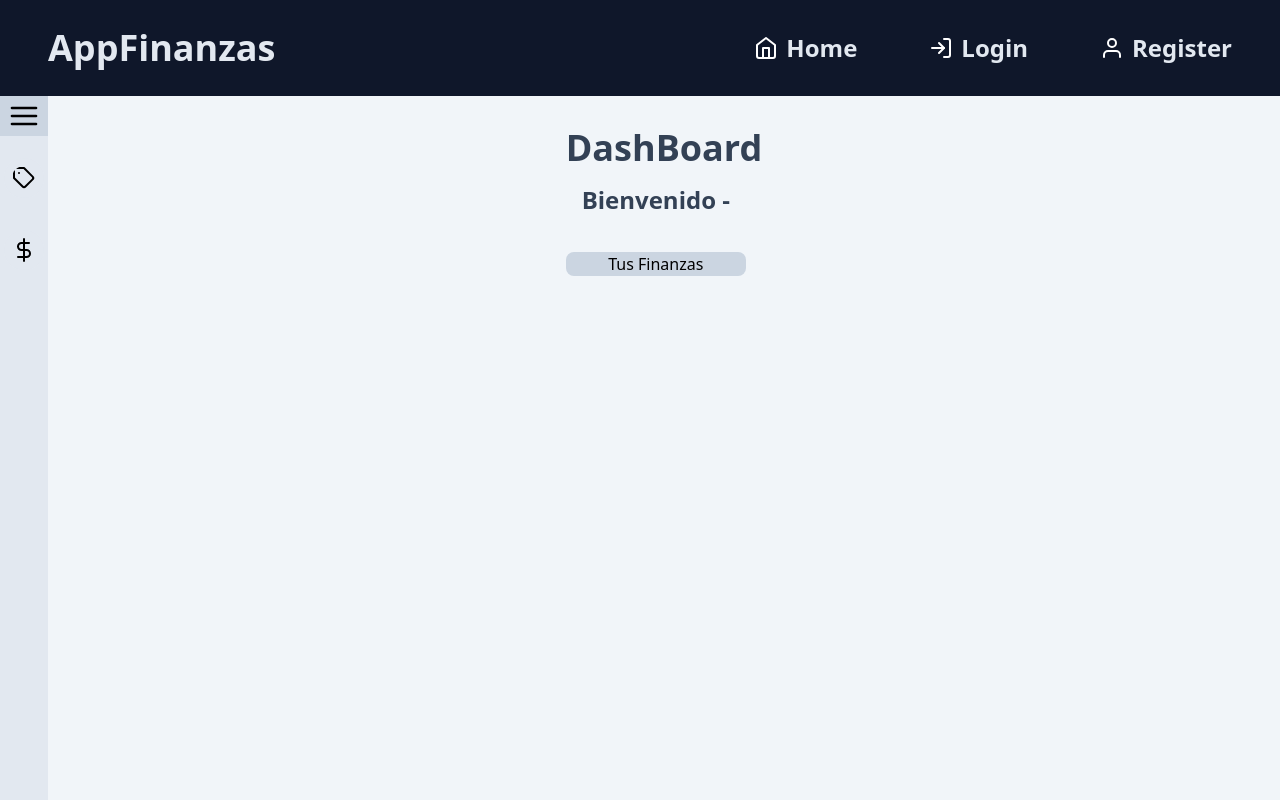
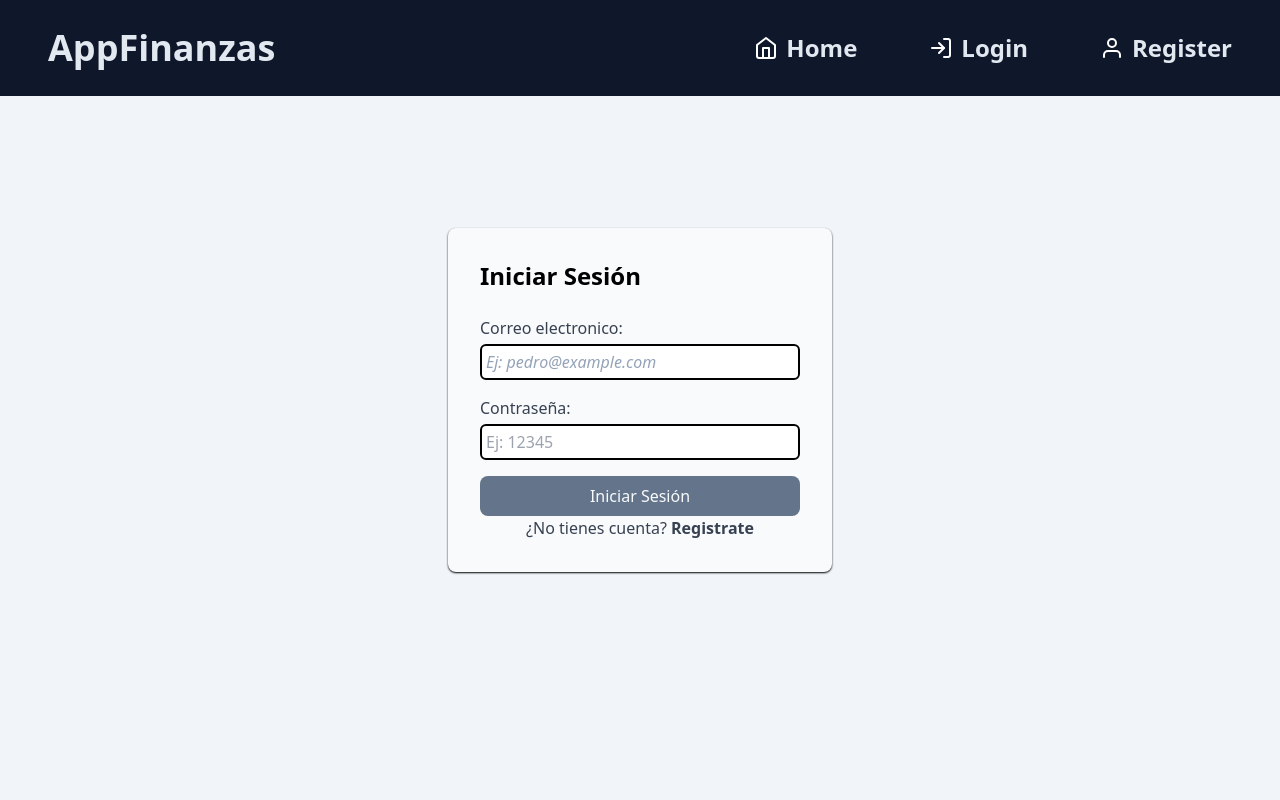
Before and after one commit to DylanSolarteR/FinanzasFront, a React (Vite) app: page /dashboard in a window 1280 px wide. Built offline with nearby package versions, Linux system fonts and the light colour scheme.

Commit message:
Global context, logica del navbar y sidebar, componetizacion dashboard

```diff
--- a/src/App.jsx
+++ b/src/App.jsx
@@ -1,30 +1,30 @@
-import React, { useState } from 'react';
-import './App.css'
-import Home from './pages/home.jsx'
-import Login from './pages/login.jsx'
-import Register from './pages/register.jsx'
-import Header from './components/header.jsx'
-import Dashboard from './pages/dashboard.jsx'
-import {Route, Routes} from 'react-router-dom'
+import { useGlobalContext } from "./context/globalContext";
+import "./App.css";
+import Home from "./pages/home.jsx";
+import Login from "./pages/login.jsx";
+import Register from "./pages/register.jsx";
+import Header from "./components/header.jsx";
+import Dashboard from "./pages/dashboard.jsx";
+import { Route, Routes } from "react-router-dom";
 
 function App() {
+  const { isLogged } = useGlobalContext();
   return (
     <>
       <div>
-        <Header/>
+        <Header />
         <Routes>
-          <Route path='/' element={<Home/>}/>
-          <Route path='/login' element={<Login/>}/>
-          <Route path='/register' element={<Register/>}/>
-          <Route path='/dashboard' element={<Dashboard/>}/>
+          <Route path="/" element={<Home />} />
+          <Route path="/login" element={<Login />} />
+          <Route path="/register" element={<Register />} />
+          <Route
+            path="/dashboard"
+            element={isLogged ? <Dashboard /> : <Login />}
+          />
         </Routes>
       </div>
-
-
     </>
   );
 }
 
-
-
 export default App;
--- a/src/components/DashLayOut.jsx
+++ b/src/components/DashLayOut.jsx
@@ -1,12 +1,10 @@
 import NavSide from "./navside";
 
-export default function DashLayOut({children}){
-    return(
-        <div className="flex justify-between w-screen h-screen">
-            <NavSide/>
-            <div className="mx-auto my-8">
-            {children}
-            </div>
-        </div>
-    )
+export default function DashLayOut({ children }) {
+  return (
+    <div className="flex justify-between w-screen h-screen">
+      <NavSide />
+      <div className="mx-auto">{children}</div>
+    </div>
+  );
 }
--- a/src/components/forms/sign-layout.jsx
+++ b/src/components/forms/sign-layout.jsx
@@ -1,9 +1,9 @@
-
-export default function SignLayOut({children}){
-    return(<div className="bg-slate-100 min-h-screen flex items-center justify-center">
-                <div className="bg-slate-50 p-8 rounded-lg shadow-md w-96">
-                    {children}
-                </div>
-            </div>
-            )
+export default function SignLayOut({ children }) {
+  return (
+    <div className="bg-slate-100 min-h-screen flex items-center justify-center">
+      <div className="bg-slate-50 p-8 rounded-lg shadow-md w-96 shadow-sm shadow-black">
+        {children}
+      </div>
+    </div>
+  );
 }
--- a/src/components/header.jsx
+++ b/src/components/header.jsx
@@ -1,36 +1,72 @@
-import { Children } from 'react'
-import {Link} from 'react-router-dom'
+import { Link } from "react-router-dom";
+import { useGlobalContext } from "../context/globalContext";
 
-function HeaderItem(link, text, image){
-    return(
-    <li className='inline-block'>
-        <Link className='px-8 py-4 text-slate-200 hover:bg-slate-800 rounded transition-colors duration-300 flex justify-between' to={link}>
-            <img src={image} className='px-2 invert'/>{text}
+function HeaderItem(link, text, image, handler, key) {
+  return (
+    <li className="inline-block" key={key}>
+      <Link
+        onClick={handler}
+        className="px-8 py-4 text-slate-200 hover:bg-slate-800 rounded transition-colors duration-300 flex justify-between"
+        to={link}
+      >
+        <img alt="header_item" src={image} className="px-2 invert" />
+        {text}
       </Link>
     </li>
-    )
+  );
 }
 
-const Header = ({type}) => {
-    if (type=='loged'){
-        navigation=[['/dashboard','Mi Cuenta', '/user.svg'],
-        ['/','Logout', '/log-out.svg']]
-    }else{
-        navigation=[['/','Home', '/home.svg'],
-        ['/login','Login', '/log-in.svg'],
-        ['/Register','Register','/user.svg']]
+const Header = () => {
+  const { isLogged, user, resetSession } = useGlobalContext();
+  if (isLogged) {
+    navigation = [
+      [
+        `${isLogged ? "/account" : "/login"}`,
+        `${user.name}`,
+        "/user.svg",
+        () => {},
+      ],
+      [
+        "/",
+        "Logout",
+        "/log-out.svg",
+        () => {
+          resetSession();
+        },
+      ],
+    ];
+  } else {
+    navigation = [
+      ["/", "Home", "/home.svg", () => {}],
+      [
+        `${isLogged ? "/dashboard" : "/login"}`,
+        "Login",
+        "/log-in.svg",
+        () => {},
+      ],
+      [
+        `${isLogged ? "/dashboard" : "/register"}`,
+        "Register",
+        "/user.svg",
+        () => {},
+      ],
+    ];
   }
 
-    return(
+  return (
     <header className="flex flex-row content-center justify-between p-4 text-4xl font-bold bg-slate-900 m-auto fixed w-full h-24">
-            <h1 className="text-slate-200 self-center text-center select-none mx-8">AppFinanzas</h1>
-            <nav className='mt-auto mb-0'>
-                <ul className='no-underline list-none text-2xl'>
-                {navigation.map((item)=>(HeaderItem(item[0],item[1], item[2])))}
+      <h1 className="text-slate-200 self-center text-center select-none mx-8">
+        AppFinanzas
+      </h1>
+      <nav className="mt-auto mb-0">
+        <ul className="no-underline list-none text-2xl">
+          {navigation.map((item, key) =>
+            HeaderItem(item[0], item[1], item[2], item[3], key)
+          )}
         </ul>
       </nav>
     </header>
-    )
-}
+  );
+};
 
 export default Header;
--- a/src/components/navside.jsx
+++ b/src/components/navside.jsx
@@ -1,43 +1,80 @@
-import { data } from "autoprefixer"
-import { useState } from "react"
-import { Link } from "react-router-dom"
+import { useState } from "react";
+import { Link } from "react-router-dom";
+import { useGlobalContext } from "../context/globalContext";
 
-
-function NavButton({text,href,imgsrc}){
-    return(
-        <Link className='py-4 text-slate-700 hover:bg-slate-800 group rounded transition-colors duration-300 flex' to={href}>
-            <img src={imgsrc} className={'mx-1 p-2 rounded-full bg-slate-200'}/>
+function NavButton({ text, imgsrc, handler }) {
+  return (
+    <Link
+      className="py-4 text-slate-700 hover:bg-slate-800 group rounded transition-colors duration-300 flex justify-center items-center"
+      onClick={handler}
+    >
+      <img
+        alt="icon"
+        src={imgsrc}
+        className={"mx-1 p-2 rounded-full bg-slate-200"}
+      />
       <div className="text-slate-700 group-hover:text-slate-200 text-center mx-auto text-xl">
         {text}
       </div>
     </Link>
-    )
+  );
 }
 
-export default function NavSide(){
-    let [state,setstate]=useState(0)
-    const cambiar_estado=(state)=>{
-        setstate(state==0? 1: 0)
-    }
+export default function NavSide() {
+  const { setSideBarSelected } = useGlobalContext();
+  let [state, setstate] = useState(0);
+  const cambiar_estado = (state) => {
+    setstate(state == 0 ? 1 : 0);
+  };
 
   let navigation = [
-        ['/','/tag.svg','Etiquetas'],
-        ['/','/dollar-sign.svg','Finanzas']
-    ]
+    [
+      "/dollar-sign.svg",
+      "Finanzas",
+      () => {
+        setSideBarSelected("finanzas");
+      },
+    ],
+    [
+      "/tag.svg",
+      "Etiquetas",
+      () => {
+        setSideBarSelected("tags");
+      },
+    ],
+  ];
 
-    return(
+  return (
     <>
-    <div className={"bg-slate-200 duration-100 transition-all " +(state==1? "animation-expand w-64":"w-12")}>
-    <button className='bg-slate-300 transition-colors duration-300 inline-flex w-full h-10 hover:bg-slate-400 items-center ' onClick={
-                ()=>{cambiar_estado(state)}
-                }>
-        <img src={state==1? "/x.svg":"/menu.svg"} className='fill-slate-100 text-slate-100 px-2 h-full'/>
+      <div
+        className={
+          "bg-slate-200 duration-100 transition-all " +
+          (state == 1 ? "animation-expand w-64" : "w-12")
+        }
+      >
+        <button
+          className="bg-slate-300 transition-colors duration-300 inline-flex w-full h-10 hover:bg-slate-400 items-center "
+          onClick={() => {
+            cambiar_estado(state);
+          }}
+        >
+          <img
+            alt="menu"
+            src={state == 1 ? "/x.svg" : "/menu.svg"}
+            className="fill-slate-100 text-slate-100 px-2 h-full"
+          />
           <div className={"text-slate-700 text-center mx-auto text-xl"}>
-            {state==1? "Menu":""}
+            {state == 1 ? "Menu" : ""}
           </div>
         </button>
-    {navigation.map((dato)=>(<NavButton text={state==1? dato[2]:""} href={dato[0]} imgsrc={dato[1]}/>))}
+        {navigation.map((dato) => (
+          <NavButton
+            text={state == 1 ? dato[1] : ""}
+            imgsrc={dato[0]}
+            handler={dato[2]}
+          />
+        ))}
       </div>
     </>
-    )
+  );
 }
--- /dev/null
+++ b/src/context/globalContext.jsx
@@ -0,0 +1,46 @@
+import { createContext, useState, useContext } from "react";
+
+export const GlobalContext = createContext();
+
+export const GlobalProvider = ({ children }) => {
+  const [isLogged, setIsLogged] = useState(false);
+  const [user, setUser] = useState({});
+  const [token, setToken] = useState("");
+  const [userFinanzas, setUserFinanzas] = useState([{}]);
+  const [userTags, setUserTags] = useState([{}]);
+  const [sideBarSelected, setSideBarSelected] = useState("finanzas");
+
+  const resetSession = () => {
+    setIsLogged(false);
+    setUser({});
+    setToken("");
+    setUserFinanzas([{}]);
+    setUserTags([{}]);
+  };
+
+  return (
+    <GlobalContext.Provider
+      value={{
+        isLogged,
+        setIsLogged,
+        user,
+        setUser,
+        token,
+        setToken,
+        userFinanzas,
+        setUserFinanzas,
+        userTags,
+        setUserTags,
+        resetSession,
+        sideBarSelected,
+        setSideBarSelected,
+      }}
+    >
+      {children}
+    </GlobalContext.Provider>
+  );
+};
+
+export const useGlobalContext = () => {
+  return useContext(GlobalContext);
+};
--- a/src/main.jsx
+++ b/src/main.jsx
@@ -1,11 +1,14 @@
-import React from 'react'
-import ReactDOM from 'react-dom/client'
-import App from './App'
-import './index.css'
-import { BrowserRouter } from 'react-router-dom'
+import React from "react";
+import ReactDOM from "react-dom/client";
+import App from "./App";
+import "./index.css";
+import { BrowserRouter } from "react-router-dom";
+import { GlobalProvider } from "./context/globalContext";
 
-ReactDOM.createRoot(document.getElementById('root')).render(
+ReactDOM.createRoot(document.getElementById("root")).render(
   <BrowserRouter>
-    <App />
+    <GlobalProvider>
+      <App />
+    </GlobalProvider>
   </BrowserRouter>
-)
+);
--- a/src/pages/dashboard.jsx
+++ b/src/pages/dashboard.jsx
@@ -1,39 +1,35 @@
-import {useLocation} from 'react-router-dom';
-import { useState, useEffect } from 'react';
-import DashLayOut from '../components/DashLayOut';
+import { useGlobalContext } from "../context/globalContext";
+import { useState } from "react";
+import DashLayOut from "../components/DashLayOut";
 
-const Dashboard= () => {
+const Dashboard = () => {
+  const { sideBarSelected } = useGlobalContext();
 
-    const [user, setUser] = useState({})
-    const location = useLocation();
+  const finanzaDash = () => {
+    return (
+      <div className="w-full max-w-full py-10 bg-white">
+        <h1>Finanzas</h1>
+      </div>
+    );
+  };
 
+  const tagsDash = () => {
+    return (
+      <div>
+        <h1>Etiquetas</h1>
+      </div>
+    );
+  };
 
-    useEffect(()=>{
-        async function getUser(){
-            const usuario = location.state.user
-            setUser(usuario)
-        }
-        getUser()
-    },[])
-
-
-
-    return(
-        <>
-            <div className="pt-24 min-h-screen h-screen flex flex-col items-center justify-start bg-slate-100">
-                <DashLayOut>
-                    <div className="block text-slate-700 text-center w-11/12 mb-5 ">
-                        <h1 className="text-4xl font-bold mb-4">DashBoard</h1>
-                        <p className="text-2xl font-bold mb-4 inline-block">Bienvenido {user.name} - {user.email}</p>
-                    </div>
-                    <div className='bg-slate-300 text-center rounded-lg w-11/12'>
-                    Tus Finanzas
-                    </div>
-                </DashLayOut>
-            </div>
-        </>
-
-    )
-}
+  return (
+    <>
+      <div className="pt-24 min-h-screen h-screen bg-slate-100">
+        <DashLayOut>
+          {sideBarSelected === "finanzas" ? finanzaDash() : tagsDash()}
+        </DashLayOut>
+      </div>
+    </>
+  );
+};
 
 export default Dashboard;
--- a/src/pages/login.jsx
+++ b/src/pages/login.jsx
@@ -1,41 +1,49 @@
-import React, { useState } from 'react';
-import {Link, useNavigate} from 'react-router-dom'
-import fetchUsers from '../fetchs/fetchUsers'
-import validarLogin from '../fetchs/loginValidation'
-import SignLayOut from '../components/forms/sign-layout';
-import SubmitButton from '../components/forms/SubmitButton';
+import React, { useState } from "react";
+import { Link, useNavigate } from "react-router-dom";
+import fetchUsers from "../fetchs/fetchUsers";
+import validarLogin from "../fetchs/loginValidation";
+import SignLayOut from "../components/forms/sign-layout";
+import SubmitButton from "../components/forms/SubmitButton";
+import { useGlobalContext } from "../context/globalContext";
 
 export default function Login() {
-    const [email, setEmail] = useState('');
-    const [password, setPassword] = useState('');
+  const { setIsLogged, setUser, setToken, setUserFinanzas, setUserTags } =
+    useGlobalContext();
+  const [email, setEmail] = useState("");
+  const [password, setPassword] = useState("");
   const navigate = useNavigate();
 
   async function getUser(auth) {
-        const fetchedUsers = await fetchUsers(auth);
-        const usuario = fetchedUsers.usuarios.find(u => u.email==email);
+    const fetchedUsers = await fetchUsers();
+    const usuario = fetchedUsers.usuarios.find((u) => u.email == email);
     return usuario;
   }
 
   const handleSubmit = async (e) => {
     e.preventDefault();
     const response = await validarLogin(email, password);
-        if(response){
-            const user = await getUser(response.token)
-            console.log(response.token)
-            navigate('/dashboard', { state: {user: user} });
+    if (response) {
+      const user = await getUser();
+      setUser(user);
+      setIsLogged(true);
+      setToken(response.token);
+      setUserFinanzas(user.finanzas);
+      setUserTags(user.tags);
+      console.log(response.token);
+      navigate("/dashboard");
     }
   };
 
-    return(
+  return (
     <SignLayOut>
       <h1 className="text-2xl font-bold mb-6">Iniciar Sesión</h1>
-            <form className='grid' onSubmit={handleSubmit}>
+      <form className="grid" onSubmit={handleSubmit}>
         <label className="mb-4">
           <span className="text-gray-700">Correo electronico:</span>
           <input
             type="text"
             value={email}
-                        placeholder='Ej: pedro@example.com'
+            placeholder="Ej: pedro@example.com"
             className="mt-1 w-full rounded-md p-1 focus:outline-slate-400 border-black border-2 placeholder:italic placeholder:text-slate-400"
             onChange={(e) => setEmail(e.target.value)}
           />
@@ -45,14 +53,19 @@ export default function Login() {
           <input
             type="password"
             value={password}
-                    placeholder='Ej: 12345'
+            placeholder="Ej: 12345"
             onChange={(e) => setPassword(e.target.value)}
             className=" mt-1 w-full rounded-md p-1 border-black border-2 focus:outline-slate-400"
           />
         </label>
         <SubmitButton>Iniciar Sesión</SubmitButton>
-                <p className='text-gray-700 text-center'>¿No tienes cuenta? <Link to='/register' className='font-bold'>Registrate</Link></p>
+        <p className="text-gray-700 text-center">
+          ¿No tienes cuenta?{" "}
+          <Link to="/register" className="font-bold">
+            Registrate
+          </Link>
+        </p>
       </form>
     </SignLayOut>
-    )
+  );
 }
```
Also changed, not shown: src/fetchs/fetchUsers.js (+7 -7 lines), src/fetchs/loginValidation.js (+7 -7 lines), src/pages/home.jsx (+11 -8 lines), 1 other file (tests, documents, lock files or other folders). Lines whose indentation alone changed are shown as unchanged.
